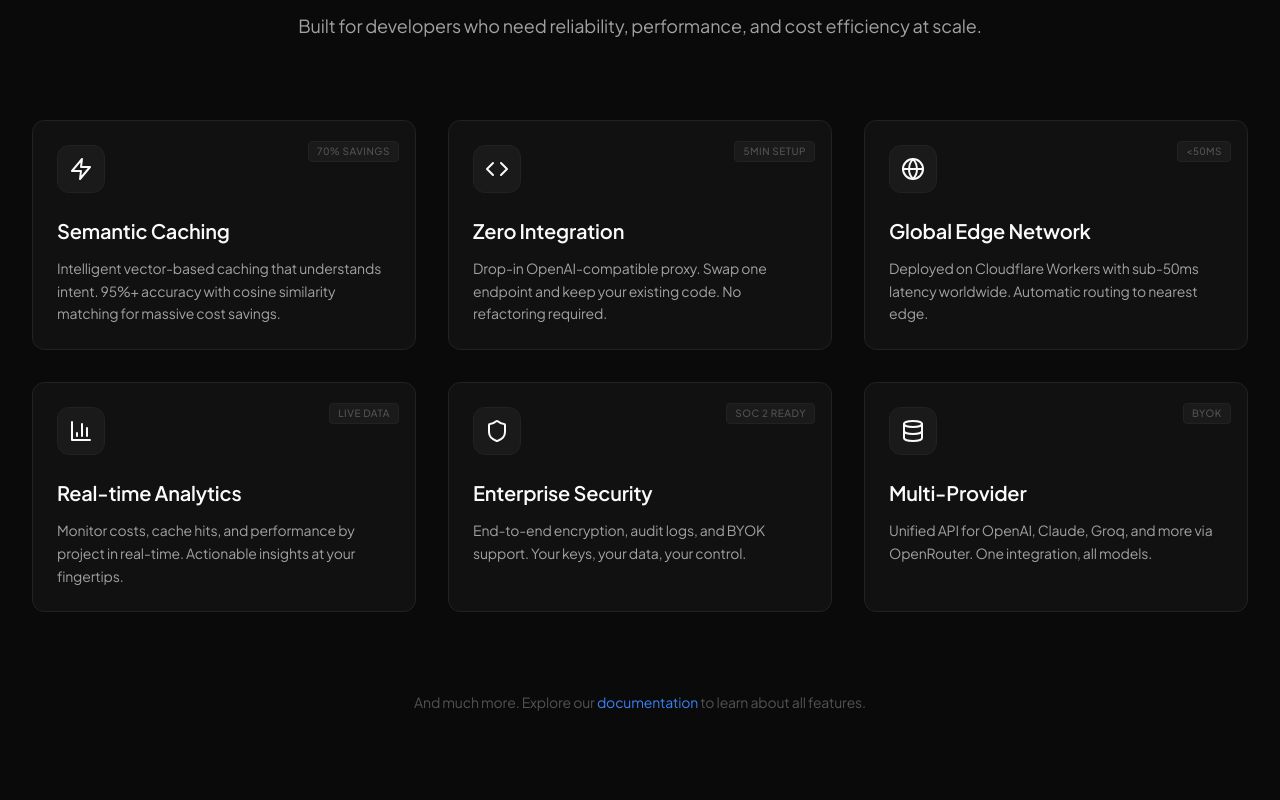
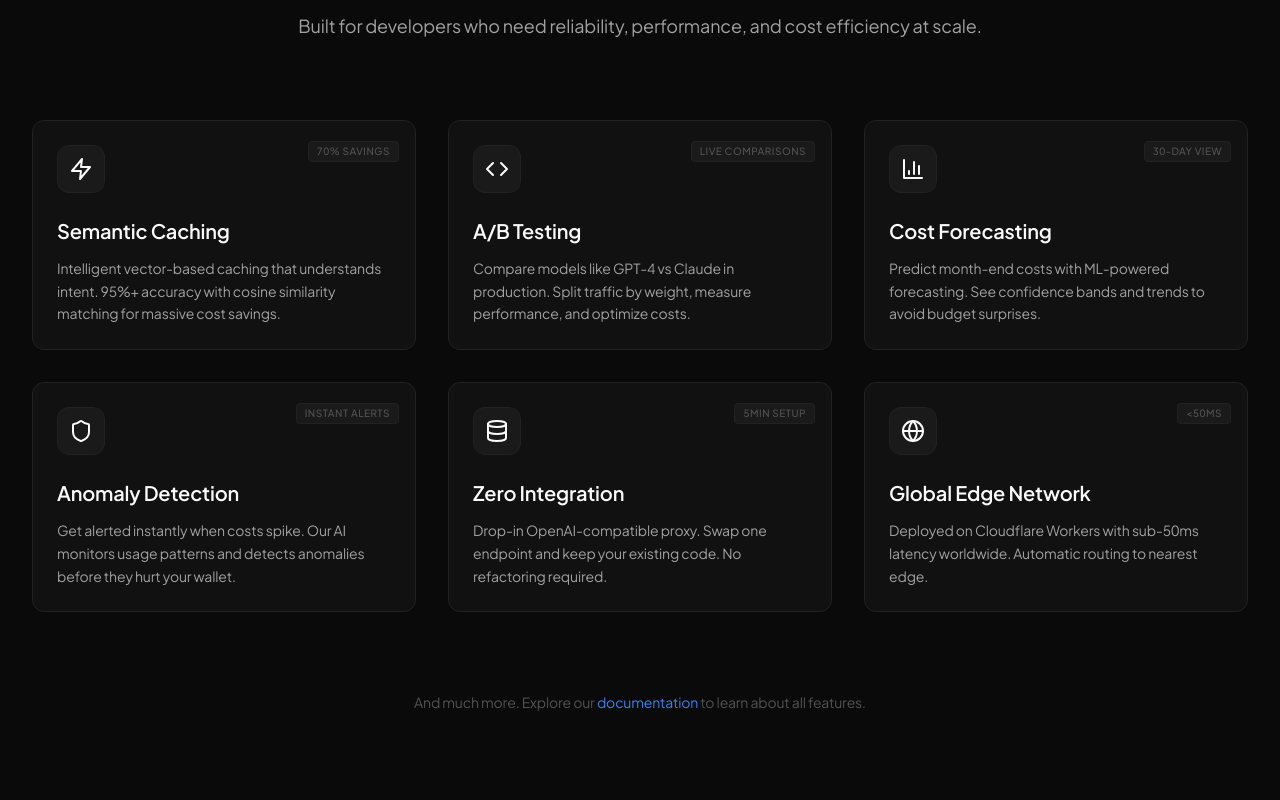
Before and after one commit to kaadipranav/watchllm.dev, a Next.js app in the folder dashboard/: page / in a window 1280 px wide. Shown: the part 2380-3180 px from the top of the page. Built offline with nearby package versions, Linux system fonts and the light colour scheme; no server answers.

Commit message:
features and pricing

```diff
--- a/dashboard/components/landing/features.tsx
+++ b/dashboard/components/landing/features.tsx
@@ -23,38 +23,38 @@ const features: Feature[] = [
     gradient: "from-accent-primary to-accent-purple",
   },
   {
+    title: "A/B Testing",
+    description: "Compare models like GPT-4 vs Claude in production. Split traffic by weight, measure performance, and optimize costs.",
+    icon: Code,
+    metric: "Live comparisons",
+    gradient: "from-cyan-500 to-blue-500",
+  },
+  {
+    title: "Cost Forecasting",
+    description: "Predict month-end costs with ML-powered forecasting. See confidence bands and trends to avoid budget surprises.",
+    icon: BarChart3,
+    metric: "30-day view",
+    gradient: "from-emerald-500 to-teal-500",
+  },
+  {
+    title: "Anomaly Detection",
+    description: "Get alerted instantly when costs spike. Our AI monitors usage patterns and detects anomalies before they hurt your wallet.",
+    icon: Shield,
+    metric: "Instant alerts",
+    gradient: "from-rose-500 to-pink-500",
+  },
+  {
     title: "Zero Integration",
     description: "Drop-in OpenAI-compatible proxy. Swap one endpoint and keep your existing code. No refactoring required.",
-    icon: Code,
+    icon: Database,
     metric: "5min setup",
-    gradient: "from-cyan-500 to-blue-500",
+    gradient: "from-amber-500 to-orange-500",
   },
   {
     title: "Global Edge Network",
     description: "Deployed on Cloudflare Workers with sub-50ms latency worldwide. Automatic routing to nearest edge.",
     icon: Globe,
     metric: "<50ms",
-    gradient: "from-emerald-500 to-teal-500",
-  },
-  {
-    title: "Real-time Analytics",
-    description: "Monitor costs, cache hits, and performance by project in real-time. Actionable insights at your fingertips.",
-    icon: BarChart3,
-    metric: "Live data",
-    gradient: "from-amber-500 to-orange-500",
-  },
-  {
-    title: "Enterprise Security",
-    description: "End-to-end encryption, audit logs, and BYOK support. Your keys, your data, your control.",
-    icon: Shield,
-    metric: "SOC 2 ready",
-    gradient: "from-rose-500 to-pink-500",
-  },
-  {
-    title: "Multi-Provider",
-    description: "Unified API for OpenAI, Claude, Groq, and more via OpenRouter. One integration, all models.",
-    icon: Database,
-    metric: "BYOK",
     gradient: "from-indigo-500 to-purple-500",
   },
 ];
--- a/dashboard/components/landing/pricing.tsx
+++ b/dashboard/components/landing/pricing.tsx
@@ -32,7 +32,7 @@ const plans = [
   {
     name: "Starter",
     description: "For growing applications",
-    price: "$29",
+    price: "$49",
     period: "/month",
     features: [
       { text: "250K requests/month", included: true },
@@ -53,7 +53,7 @@ const plans = [
   {
     name: "Pro",
     description: "For production workloads",
-    price: "$49",
+    price: "$99",
     period: "/month",
     features: [
       { text: "1M requests/month", included: true },
```
